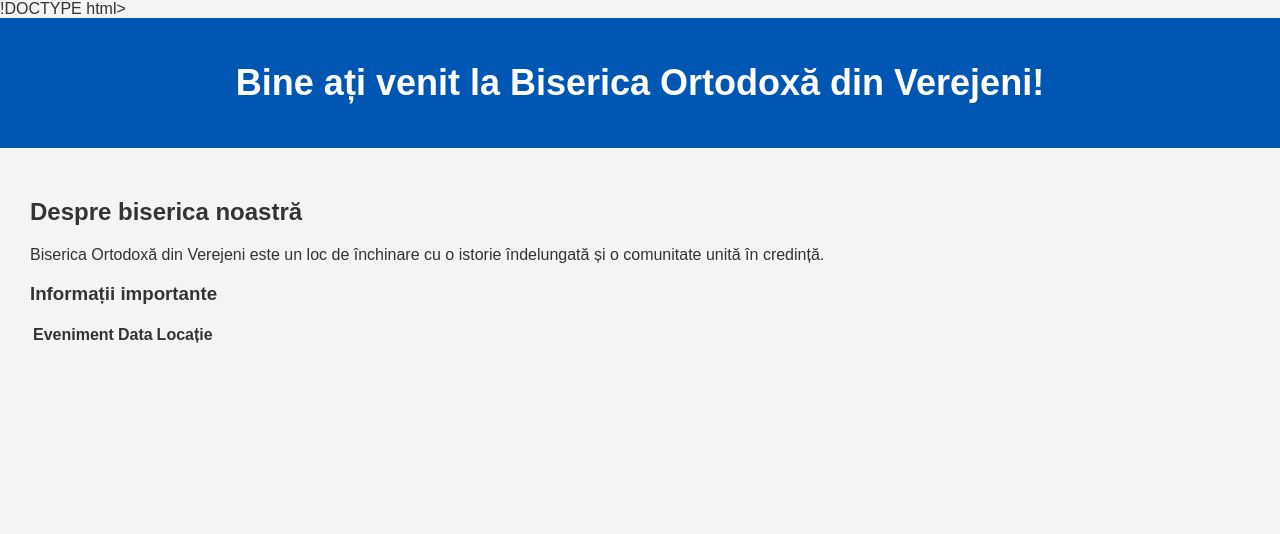
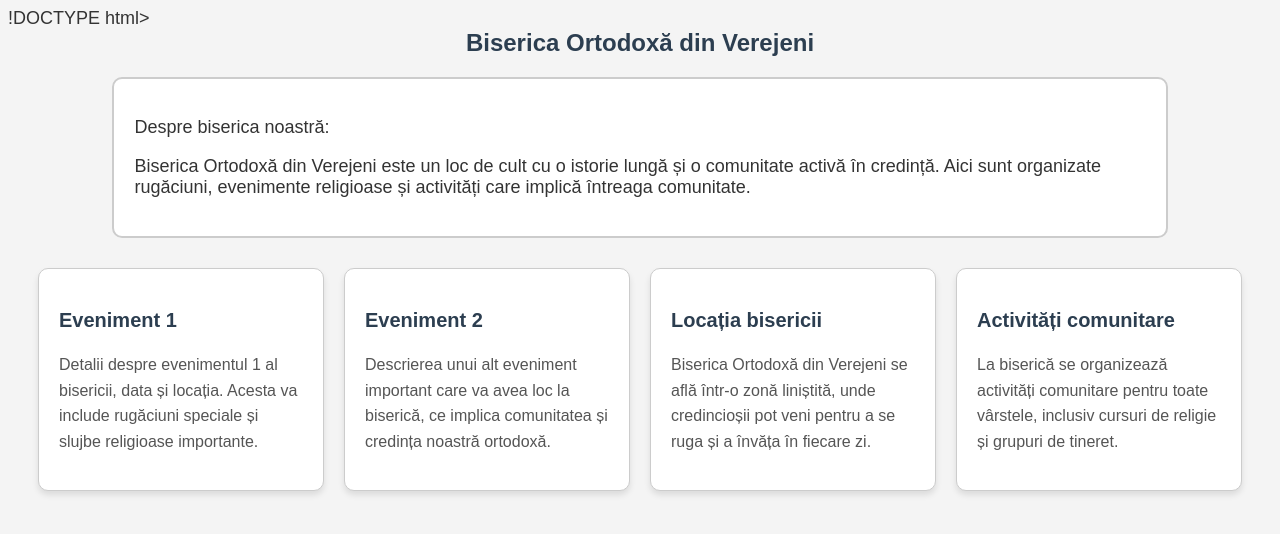
Before and after one commit to alionarotaru/Biserica-ortodoxa-Verejeni-Ocnita, a plain HTML site: page index.html in a window 1280 px wide. Drawn offline with Linux system fonts and the light colour scheme.

Commit message:
Update index.html

```diff
--- a/index.html
+++ b/index.html
@@ -4,21 +4,89 @@
     <meta charset="UTF-8">
     <meta name="viewport" content="width=device-width, initial-scale=1.0">
     <title>Biserica Ortodoxă din Verejeni</title>
-    <link rel="stylesheet" href="style.css"> <!-- Link pentru stiluri -->
+    <style>
+        body {
+            font-size: 18px;
+            font-family: Arial, sans-serif;
+            background-color: #f4f4f4;
+            color: #333;
+        }
+
+        .header {
+            text-align: center;
+            color: #2c3e50;
+            font-size: 24px;
+            font-weight: bold;
+        }
+ /* Stil pentru secțiunea de Informații Importante */
+        .important-info {
+            display: grid;
+            grid-template-columns: repeat(auto-fit, minmax(250px, 1fr));
+            gap: 20px;
+            margin: 30px;
+        }
+
+        .info-card {
+            background-color: #fff;
+            border: 1px solid #ccc;
+            border-radius: 10px;
+            padding: 20px;
+            box-shadow: 0 4px 6px rgba(0, 0, 0, 0.1);
+            transition: transform 0.3s ease;
+        }
+
+        .info-card:hover {
+            transform: scale(1.05);
+        }
+.info-card h3 {
+            font-size: 20px;
+            color: #2c3e50;
+        }
+
+        .info-card p {
+            font-size: 16px;
+            color: #555;
+            line-height: 1.6;
+        }
+
+        .content {
+            padding: 20px;
+            border: 2px solid #ccc;
+            border-radius: 10px;
+            background-color: #fff;
+            margin: 20px auto;
+            width: 80%;
+        }
+    </style>
 </head>
 <body>
-    <header>
-        <h1>Bine ați venit la Biserica Ortodoxă din Verejeni!</h1>
-    </header>
+    <div class="header">
+        Biserica Ortodoxă din Verejeni
+    </div>
 
-    <section>
-        <h2>Despre biserica noastră</h2>
-        <p>Biserica Ortodoxă din Verejeni este un loc de închinare cu o istorie îndelungată și o comunitate unită în credință.</p>
+    <div class="content">
+        <p>Despre biserica noastră:</p>
+        <p>Biserica Ortodoxă din Verejeni este un loc de cult cu o istorie lungă și o comunitate activă în credință. Aici sunt organizate rugăciuni, evenimente religioase și activități care implică întreaga comunitate.</p>
+    </div>
 
-        <h3>Informații importante</h3>
-        <table>
-            <tr>
-                <th>Eveniment</th>
-                <th>Data</th>
-                <th>Locație</th>
-            </tr>
+    <!-- Informații importante -->
+    <div class="important-info">
+        <div class="info-card">
+            <h3>Eveniment 1</h3>
+            <p>Detalii despre evenimentul 1 al bisericii, data și locația. Acesta va include rugăciuni speciale și slujbe religioase importante.</p>
+        </div>
+        <div class="info-card">
+            <h3>Eveniment 2</h3>
+            <p>Descrierea unui alt eveniment important care va avea loc la biserică, ce implica comunitatea și credința noastră ortodoxă.</p>
+        </div>
+        <div class="info-card">
+            <h3>Locația bisericii</h3>
+            <p>Biserica Ortodoxă din Verejeni se află într-o zonă liniștită, unde credincioșii pot veni pentru a se ruga și a învăța în fiecare zi.</p>
+        </div>
+        <div class="info-card">
+            <h3>Activități comunitare</h3>
+            <p>La biserică se organizează activități comunitare pentru toate vârstele, inclusiv cursuri de religie și grupuri de tineret.</p>
+        </div>
+    </div>
+</body>
+</html>
```
